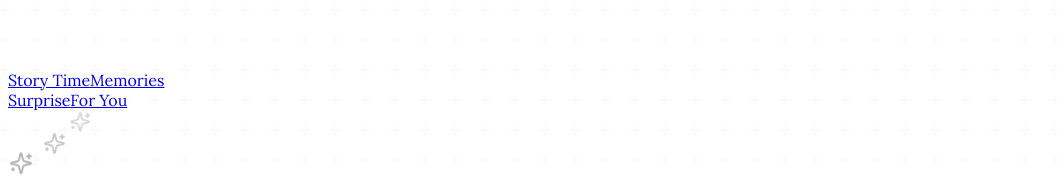
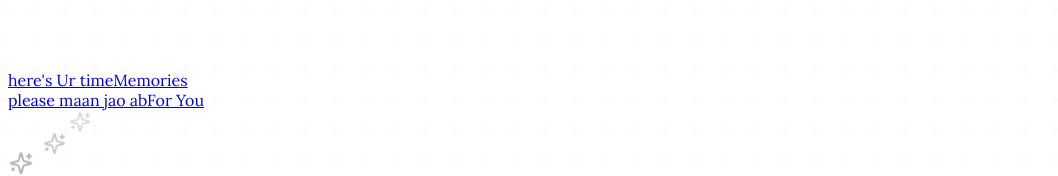
Before and after one commit to shuklaAI/Secret, a React (Vite) app in the folder client/: page /memories in a window 1280 px wide. Shown: the part 625-801 px from the top of the page, without its empty margins (0-1058 px from the left). Built offline with nearby package versions, Linux system fonts and the light colour scheme; a web font is replaced by a local one.

Commit message:
Update Navigation.tsx

```diff
--- a/client/src/components/Navigation.tsx
+++ b/client/src/components/Navigation.tsx
@@ -6,9 +6,9 @@ export function Navigation() {
   const [location] = useLocation();
 
   const links = [
-    { href: "/story", label: "Story Time" },
+    { href: "/story", label: "here's Ur time" },
     { href: "/memories", label: "Memories" },
-    { href: "/surprise", label: "Surprise" },
+    { href: "/surprise", label: "please maan jao ab" },
     { href: "/final", label: "For You" },
   ];
 
```
